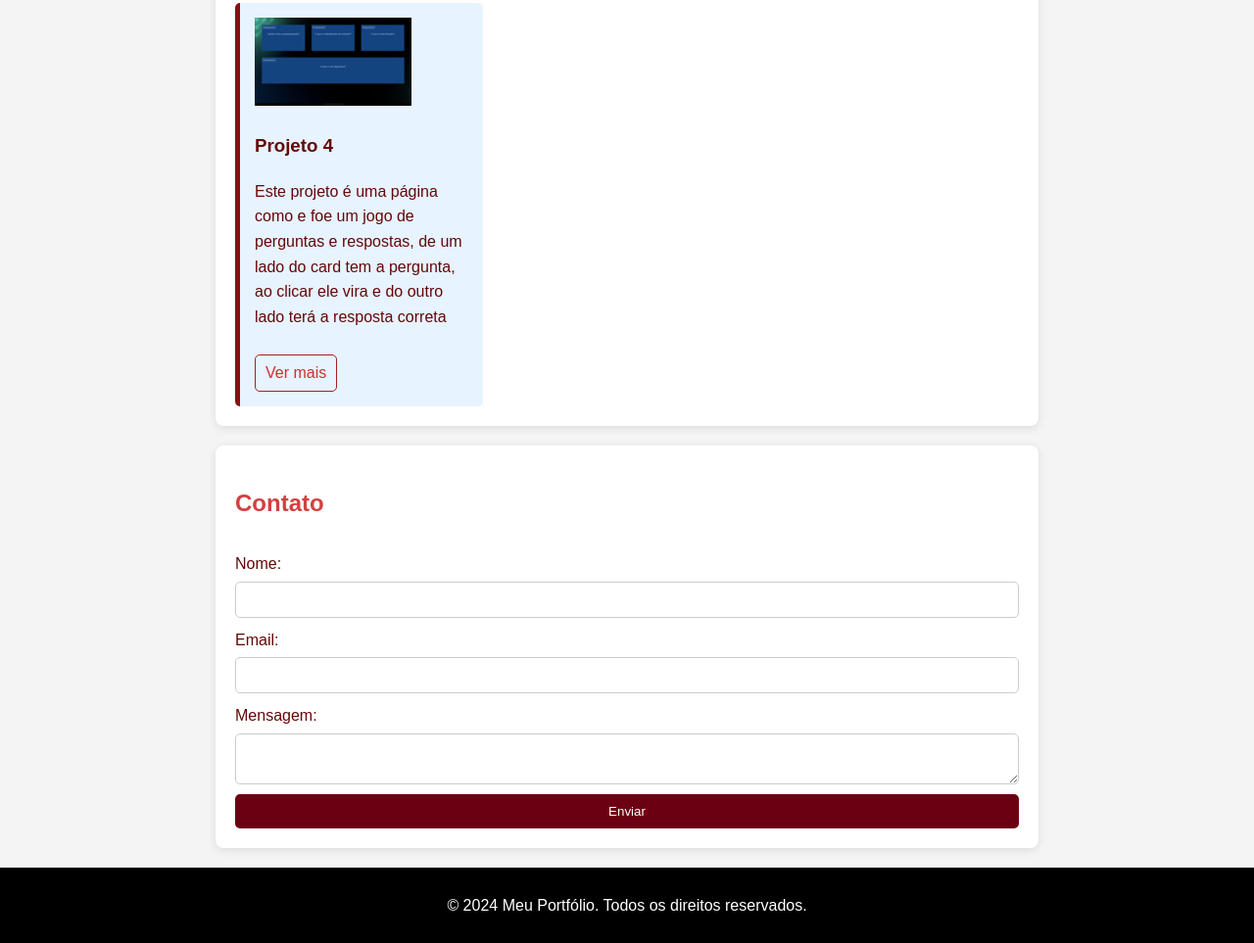
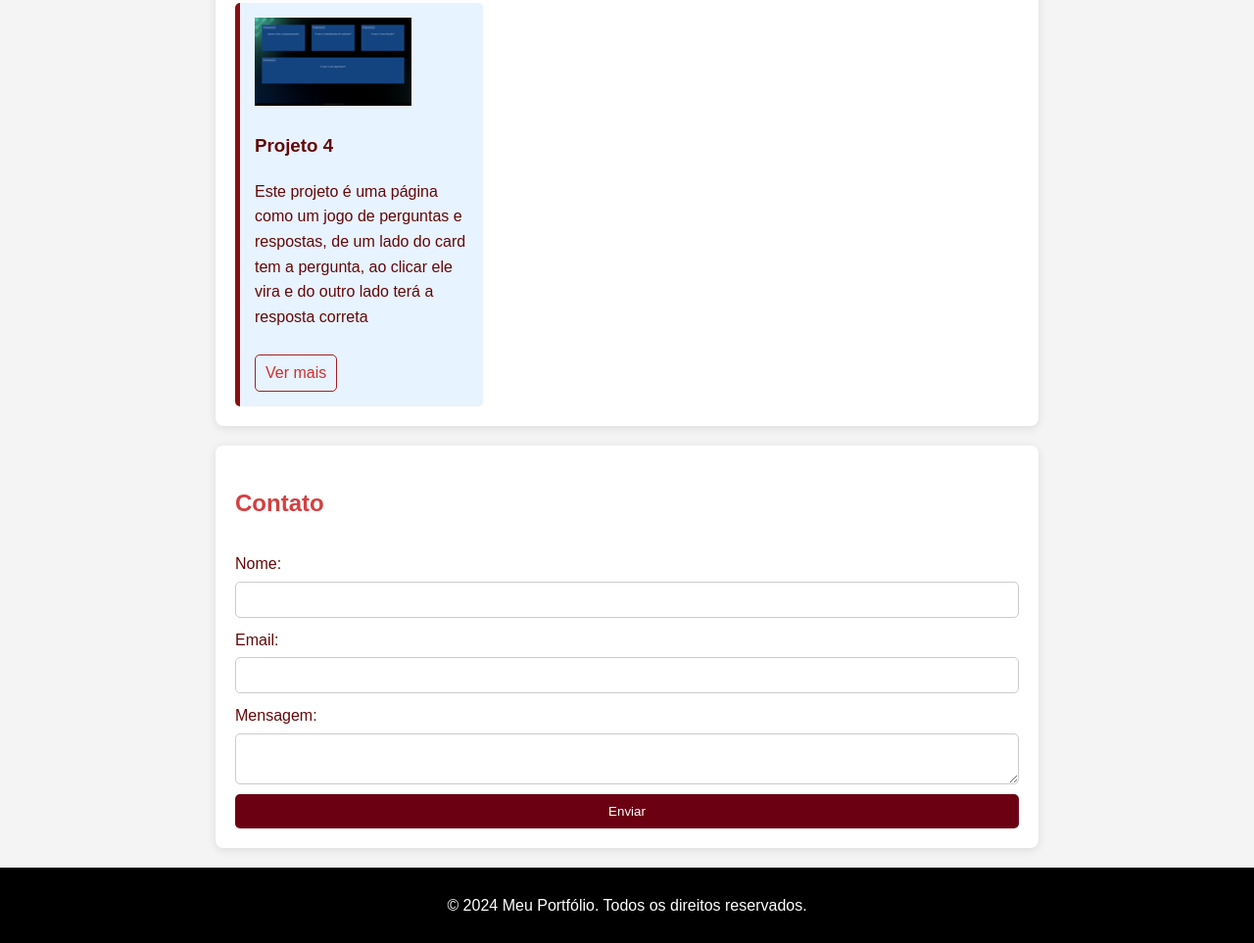
Before and after one commit to majunishioka/resumo-dos-projetos, a plain HTML site: page resumo-dos-projetos-main/portfolio-de-projetos-aula-08/index.html in a window 1280 px wide. Shown: the part 1031-1994 px from the top of the page at 98% size. Drawn offline with Linux system fonts and the light colour scheme.

Commit message:
Update index.html

```diff
--- a/resumo-dos-projetos-main/portfolio-de-projetos-aula-08/index.html
+++ b/resumo-dos-projetos-main/portfolio-de-projetos-aula-08/index.html
@@ -49,7 +49,7 @@
             <div class="projeto">
                 <img src="img/Screenshot 2024-09-30 at 08-33-0.png" alt="projeto 1">
                 <h3>Projeto 4</h3>
-                <p>Este projeto é uma página como e foe um jogo de perguntas e respostas, de um lado do card tem a pergunta, ao clicar ele vira e do outro lado terá a resposta correta</p>
+                <p>Este projeto é uma página como um jogo de perguntas e respostas, de um lado do card tem a pergunta, ao clicar ele vira e do outro lado terá a resposta correta</p>
                 <a href="#">Ver mais</a>
             </div>
         </div>
```
